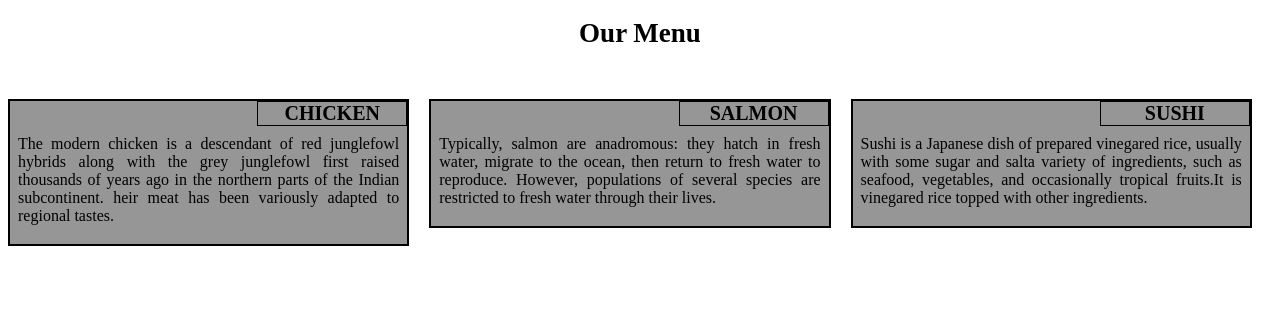
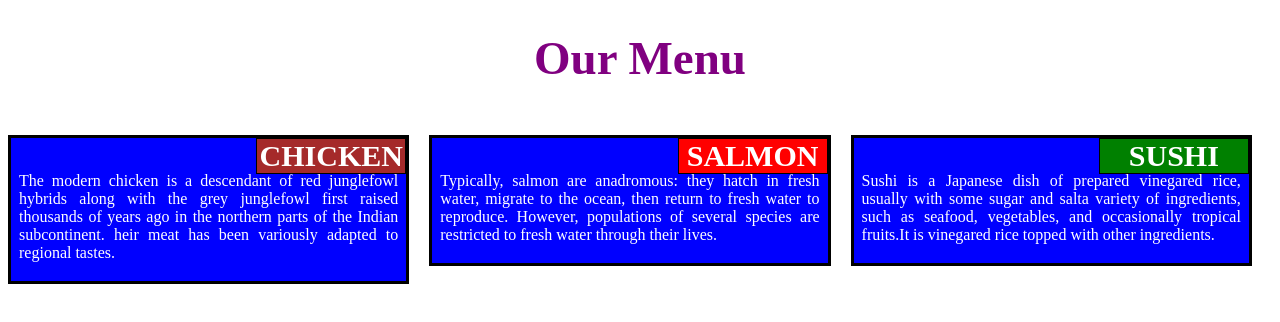
Before and after one commit to AnjanaHegde/module2, a plain HTML site: page index.html in a window 1280 px wide. Drawn offline with Linux system fonts and the light colour scheme.

Commit message:
Update style.css

```diff
--- a/style.css
+++ b/style.css
@@ -3,23 +3,24 @@
 }
 
 h1 {
-	font-size: 27px;
-	font-family: Georgia serif;
+	font-size: 47px;
+	font-family: algerian;
 	text-align: center;
-	color: rgb(0, 0, 0);
+	color: purple;
 	margin-bottom: 30px;
 }
 
 p {
 	padding: 15px 5px 0px 5px;
-	font-family: Georgia sans-serif;
+	font-family: forte;
 	font-size: 16px;
 	position: relative;
+	color:white;
 }
 
 .section {
-	background-color: rgb(150, 150, 150);
-   	border: 2px solid black;
+	background-color:blue ;
+   	border: 3px solid black;
    	margin-top: 20px;
    	margin-right: 20px;
    	padding: 3px;
@@ -27,25 +28,26 @@ p {
    	position: relative;
  }
  span {
-	font-size: 20px;
+	font-size: 30px;
 	width: 150px;
 	border: 1px solid black;
 	font-weight: bold;
 	text-align: center;
 	float: right; top :0; right: 0; margin: 0;
 	position: absolute;
+	font-family:Colonna MT;
+	color: white;
 }
-#nr1 {
-	background-color: rgb(250, 150, 150);
-	color: rgb(0, 0, 0);
+#a1 {
+	background-color: brown;
+
+
 }
-#nr2 {
-	background-color: rgb(250, 0, 0);
-	color: rgb(250, 250, 250);
+#a2 {
+	background-color:red;
 }
-#nr3 {
-	background-color: rgb(200, 200, 100);
-	color: rgb(0, 0, 0);
+#a3 {
+	background-color: green;
 }
 }
 
```
